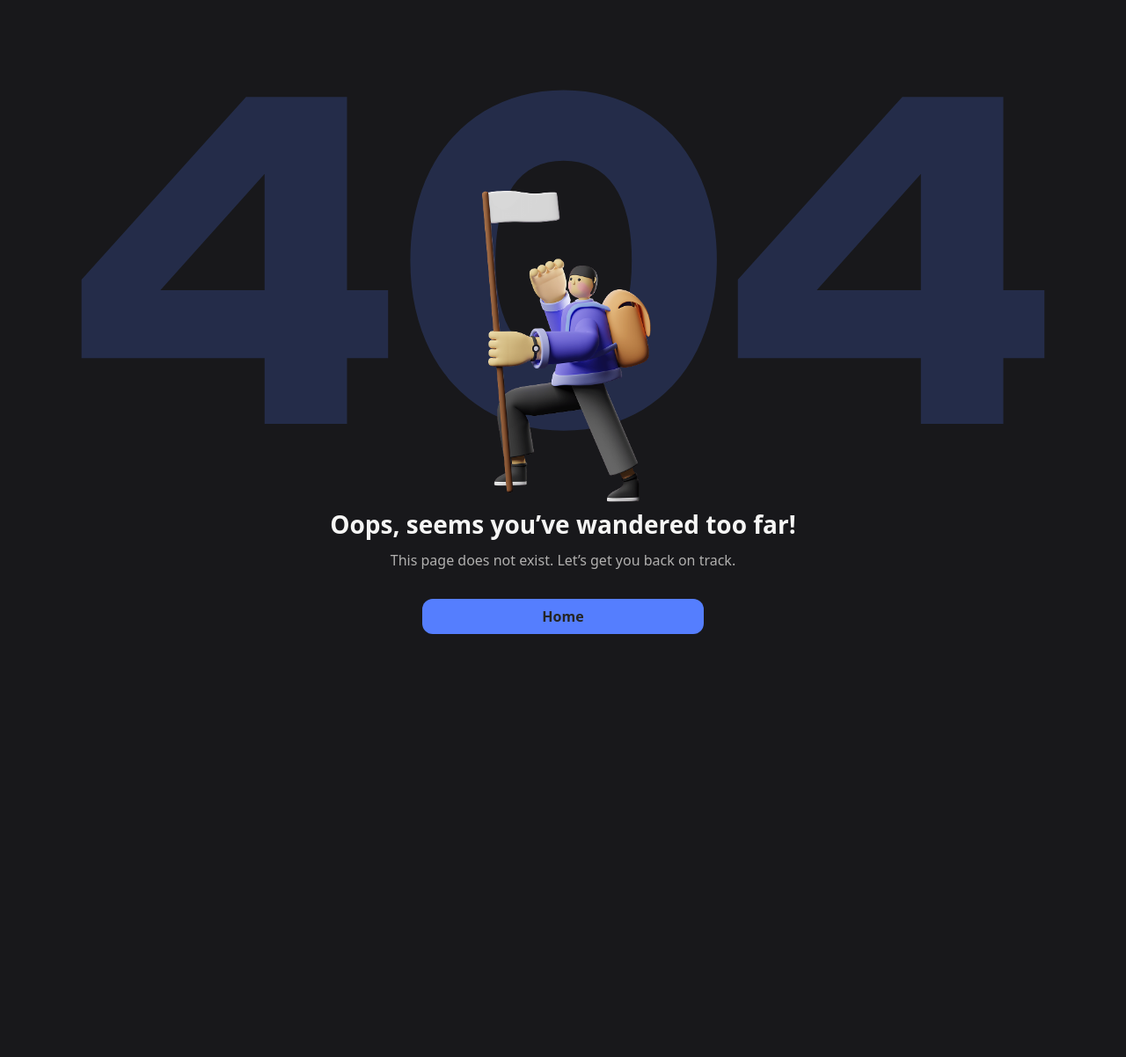
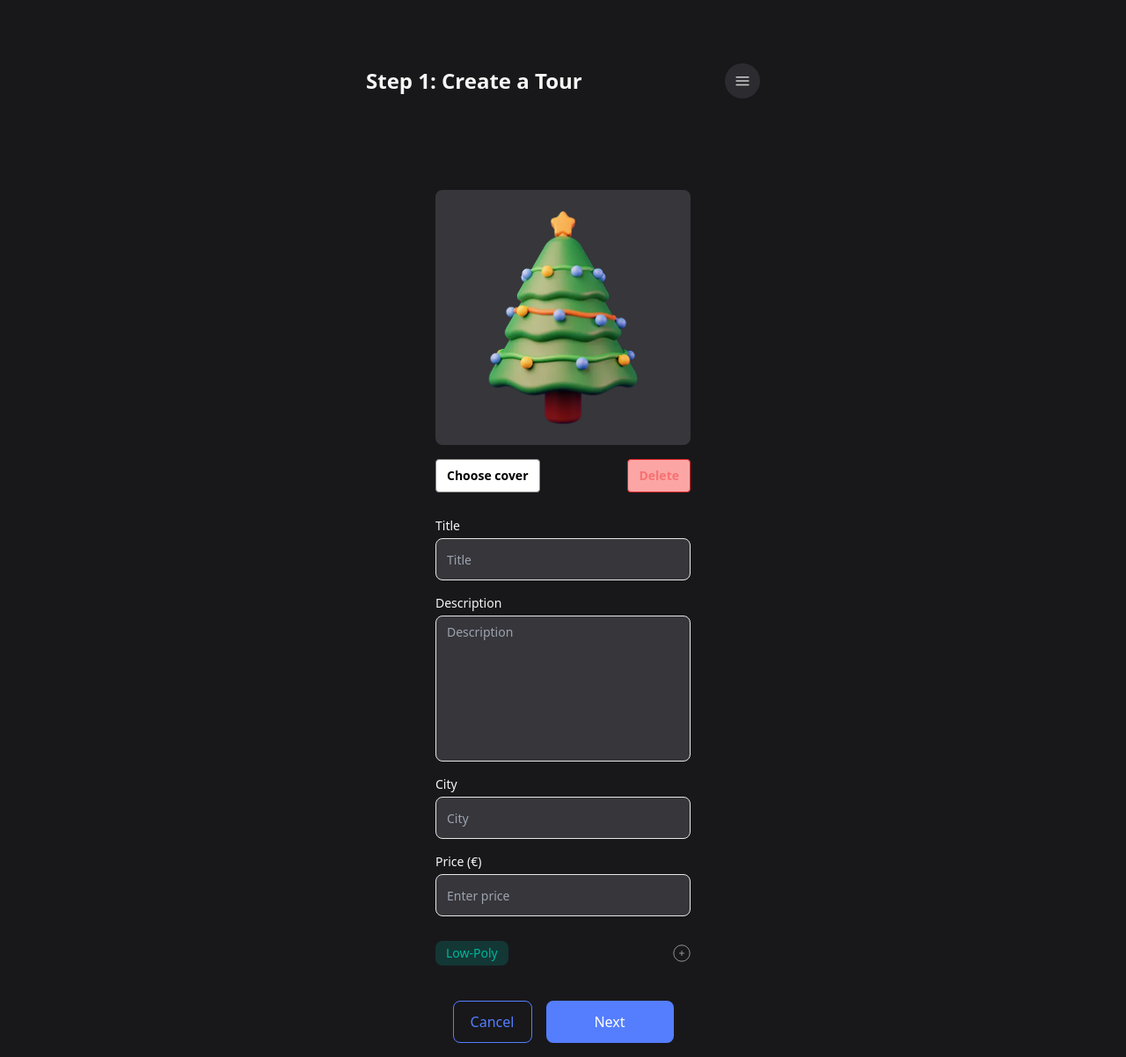
Before and after one commit to Stijn-Houwelijckx/obsense-dashboard-leen, a React (Vite) app: page /form in a window 1280 px wide. Before the commit this address had no page. Shown: the whole page at 88% size. Before the commit the page ends 800 px from the top, so only its background shows below. Built offline with nearby package versions, Linux system fonts and the light colour scheme; the HTML template or start-up script is replaced by a standard one.

Commit message:
feat: information tour/expo

```diff
--- /dev/null
+++ b/src/pages/CollectionForm.tsx
@@ -0,0 +1,115 @@
+import React from "react";
+import { useLocation, useNavigate } from "react-router-dom";
+import hamburgerIcon from "assets/img/hamburger.svg";
+import treeImage from "assets/img/tree.png";
+import plusGenreIcon from "assets/img/plus_genre.svg";
+import InputField from "components/InputField";
+
+const CollectionForm = () => {
+  const location = useLocation();
+  const navigate = useNavigate();
+
+  const mode = location.state?.mode === "expo" ? "expo" : "tour";
+
+  const handleCancel = () => {
+    navigate(-1); // of naar een specifieke pagina zoals navigate("/createcollection")
+  };
+
+  const handleNext = () => {
+    console.log("Next clicked");
+    // navigate("/next-step") bijvoorbeeld
+  };
+
+  return (
+    <div className="min-h-screen bg-secondary-900 text-neutral-50 p-4 mt-14 flex flex-col items-center">
+      {/* Header */}
+      <div className="w-full max-w-md mb-10">
+        <div className="flex items-center justify-between">
+          <h1 className="text-2xl font-bold">
+            Step 1: Create a {mode === "tour" ? "Tour" : "Exposition"}
+          </h1>
+          <div className="flex gap-2">
+            <div className="w-10 h-10 bg-secondary-800 rounded-full flex items-center justify-center">
+              <img src={hamburgerIcon} alt="Menu" className="w-5 h-5" />
+            </div>
+          </div>
+        </div>
+      </div>
+
+      {/* Content */}
+      <div className="w-full max-w-md flex flex-col items-center text-center mt-9">
+        {/* Artwork Image */}
+        <div className="relative">
+          <div className="w-[290px] h-[290px] bg-secondary-700 rounded-lg overflow-hidden relative flex items-center justify-center mt-7">
+            <img
+              src={treeImage}
+              alt="Artwork"
+              className="object-cover w-full h-full"
+            />
+          </div>
+
+          {/* Buttons onder afbeelding */}
+          <div className="flex justify-between w-[290px] mt-4">
+            <button className="bg-white text-black text-sm font-semibold border border-neutral-400 rounded px-3 py-2 hover:opacity-90">
+              Choose cover
+            </button>
+            <button className="text-sm font-semibold text-red-400 border border-red-600 rounded px-3 py-2 bg-[#FCA5A5] hover:opacity-90">
+              Delete
+            </button>
+          </div>
+        </div>
+
+        {/* Input Fields */}
+        <div className="w-[290px] flex flex-col items-start gap-4 my-7">
+          <InputField
+            label="Title"
+            placeholder="Title"
+            className="w-full h-[48px] bg-secondary-700 border border-neutral-100 rounded-lg px-3 text-sm text-white"
+          />
+          <InputField
+            label="Description"
+            placeholder="Description"
+            textarea
+            className="w-full h-[166px] bg-secondary-700 border border-neutral-100 rounded-lg px-3 py-2 text-sm text-white resize-none"
+          />
+          <InputField
+            label={mode === "tour" ? "City" : "Location"}
+            placeholder={mode === "tour" ? "City" : "Location"}
+            className="w-full h-[48px] bg-secondary-700 border border-neutral-100 rounded-lg px-3 text-sm text-white"
+          />
+          <InputField
+            label="Price (€)"
+            placeholder="Enter price"
+            className="w-full h-[48px] bg-secondary-700 border border-neutral-100 rounded-lg px-3 text-sm text-white"
+          />
+        </div>
+
+        {/* Genre Tag */}
+        <div className="w-[290px] flex items-center justify-between mb-10">
+          <span className="text-sm font-medium text-[#00B69B] bg-[#00B69B33] px-3 py-1 rounded-lg">
+            Low-Poly
+          </span>
+          <img src={plusGenreIcon} alt="Add genre" className="w-5 h-5" />
+        </div>
+
+        {/* Buttons */}
+        <div className="flex gap-4">
+          <button
+            onClick={handleCancel}
+            className="w-[90px] h-[48px] border border-primary-500 rounded-lg text-primary-500 font-medium hover:border-primary-600 transition"
+          >
+            Cancel
+          </button>
+          <button
+            onClick={handleNext}
+            className="w-[145px] h-[48px] bg-primary-500 text-white font-medium rounded-lg hover:opacity-90 transition"
+          >
+            Next
+          </button>
+        </div>
+      </div>
+    </div>
+  );
+};
+
+export default CollectionForm;
--- a/src/pages/CreateCollection.tsx
+++ b/src/pages/CreateCollection.tsx
@@ -2,8 +2,15 @@ import React from "react";
 import hamburgerIcon from "assets/img/hamburger.svg";
 import tourImg from "assets/img/tour.png"; // Zorg dat dit pad klopt
 import expoImg from "assets/img/expo.png"; // Zorg dat dit pad klopt
+import { useNavigate } from "react-router-dom";
 
 const CreateCollection = () => {
+  const navigate = useNavigate();
+
+  const handleCreate = (mode: "tour" | "expo") => {
+    navigate("/form", { state: { mode } });
+  };
+
   return (
     <div className="min-h-screen bg-secondary-900 p-4 text-neutral-50 mt-14 ml-4 mr-4">
       {/* Header */}
@@ -30,7 +37,10 @@ const CreateCollection = () => {
             A tour takes you on a journey, with 3D artworks scattered across
             various locations in a city for an immersive exploration
           </p>
-          <button className="bg-primary-500 text-white px-4 py-2 rounded-lg text-sm hover:opacity-90">
+          <button
+            onClick={() => handleCreate("tour")}
+            className="bg-primary-500 text-white px-4 py-2 rounded-lg text-sm hover:opacity-90"
+          >
             Create tour
           </button>
         </div>
@@ -41,6 +51,7 @@ const CreateCollection = () => {
         {/* Duplicate Section */}
         <div className="w-[330px] h-[300px] bg-secondary-700 border border-dashed border-primary-500 rounded-2xl flex flex-col items-center justify-center text-center px-4">
           <h2 className="text-lg font-semibold mb-3">Exposition</h2>
+
           <img
             src={expoImg}
             alt="Expo"
@@ -50,7 +61,10 @@ const CreateCollection = () => {
             An exposition gathers stunning pieces in a single iconic location
             like the city square.
           </p>
-          <button className="bg-primary-500 text-white px-4 py-2 rounded-lg text-sm hover:opacity-90">
+          <button
+            onClick={() => handleCreate("expo")}
+            className="bg-primary-500 text-white px-4 py-2 rounded-lg text-sm hover:opacity-90"
+          >
             Create exposition
           </button>
         </div>
--- a/src/pages/Pages.tsx
+++ b/src/pages/Pages.tsx
@@ -12,6 +12,7 @@ import ArtworkUpload from "./ArtworkUpload";
 import ArtworkForm from "./ArtworkForm";
 import Collections from "./Collections";
 import CreateCollection from "./CreateCollection";
+import CollectionForm from "./CollectionForm";
 
 const Pages = () => {
   return (
@@ -36,6 +37,7 @@ const Pages = () => {
         <Route path="/artworkform" element={<ArtworkForm />} />
         <Route path="/collections" element={<Collections />} />
         <Route path="/create" element={<CreateCollection />} />
+        <Route path="/form" element={<CollectionForm />} />
 
         <Route path="*" element={<NotFound />} />
       </Routes>
```
Also changed, not shown: src/assets/img/plus_genre.svg (added).
